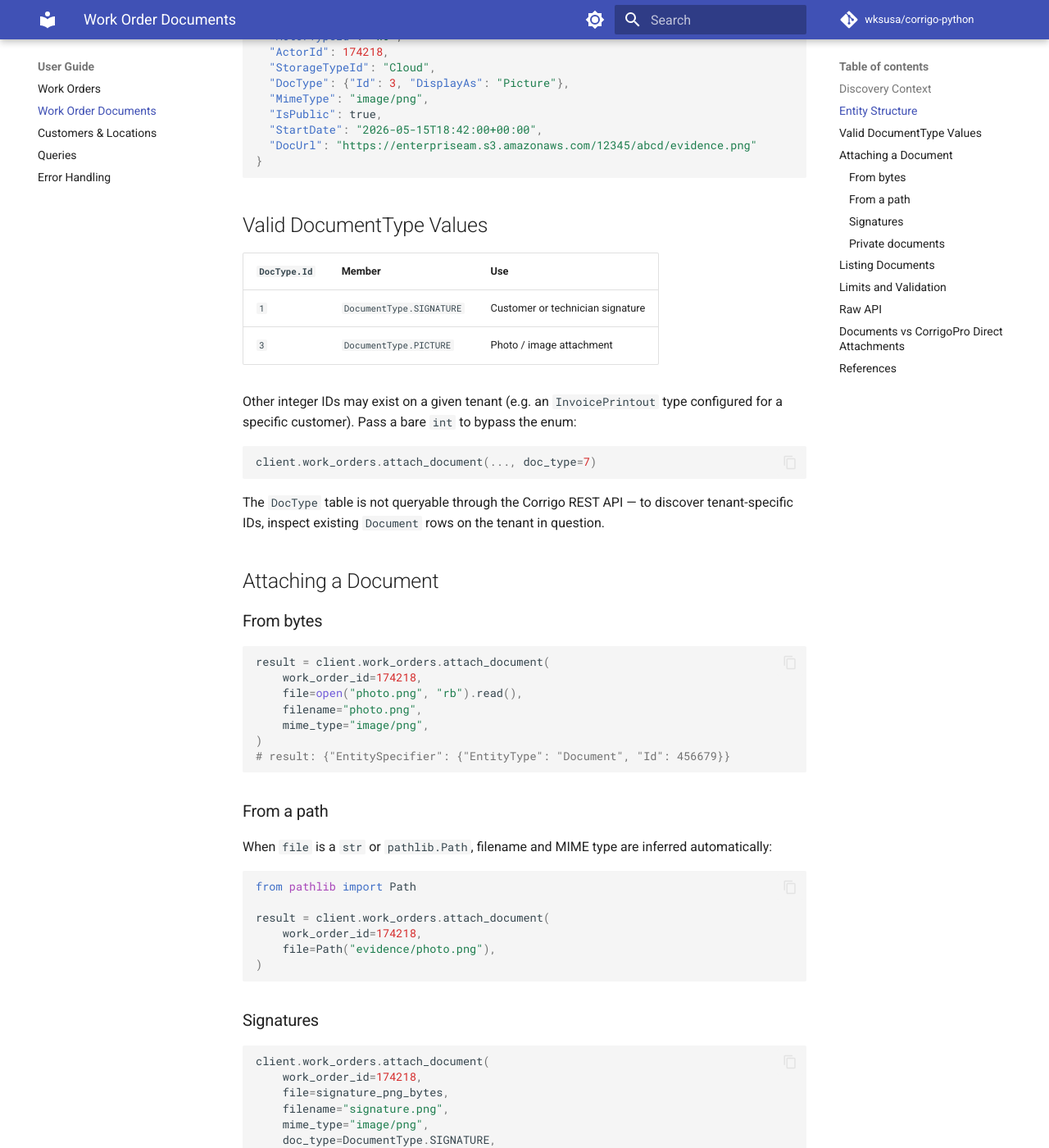
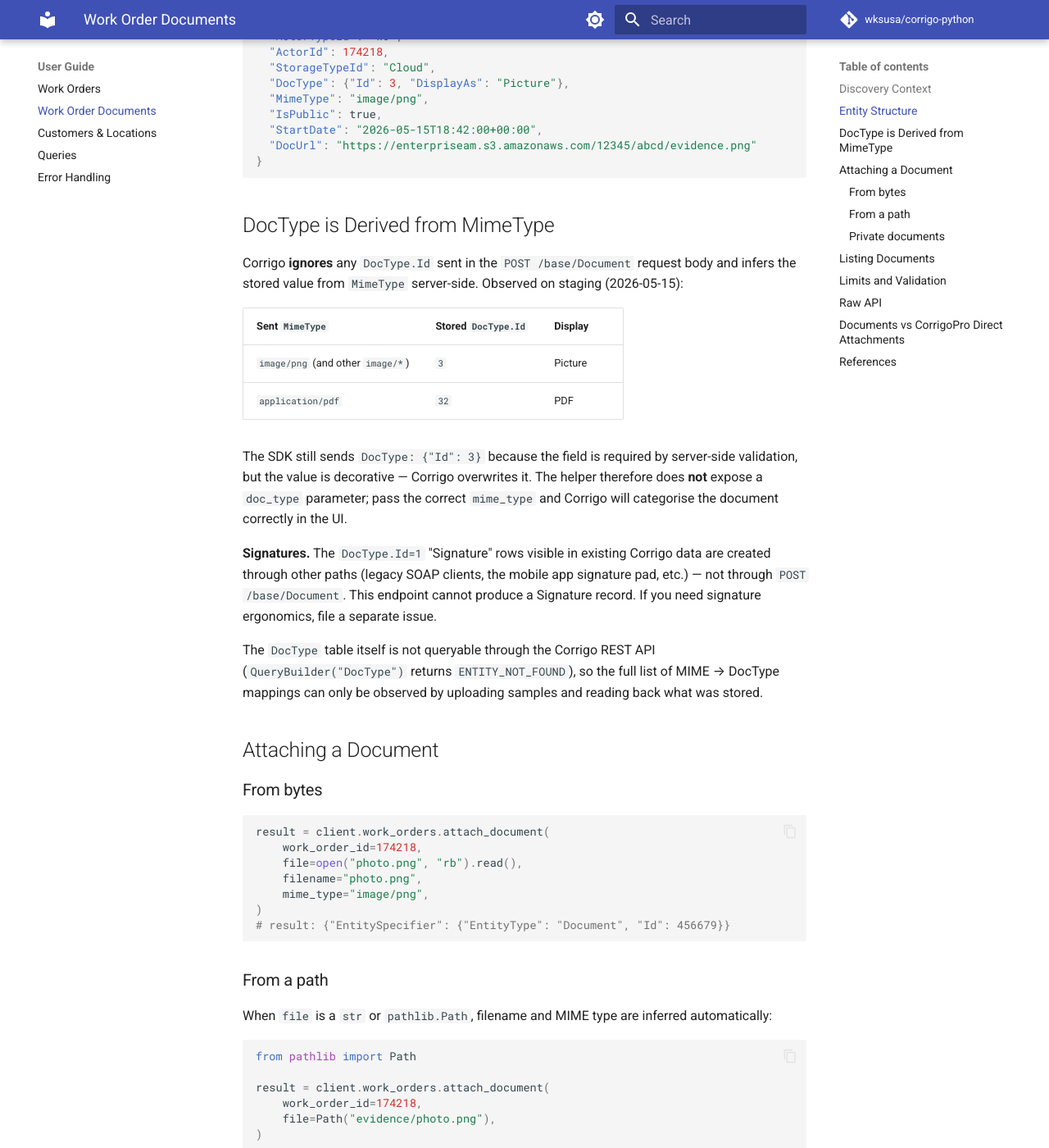
Before and after one commit to wksusa/corrigo-python, an MkDocs documentation site: the page built from docs/guide/work-order-documents.md, in a window 1280 px wide and 1400 px high, scrolled down 1227 px. Shown: the whole window at 82% size. Built offline with MkDocs 1.6.1 and Material for MkDocs 9.7.7, drawn with Linux system fonts in a browser that asks for light colours; comment, search, counter and statistics services are not loaded; some of the changed text lies outside the part shown.

Commit message:
refactor(work-orders): drop doc_type param; Corrigo derives DocType from MimeType
Staging smoke test (Documents 456682-456684 on WO 168315) confirmed that
Corrigo's POST /base/Document endpoint ignores the DocType.Id we send
and derives the stored value from MimeType server-side:

    sent DocType=1, mime=image/png       -> stored DocType=3  (Picture)
    sent DocType=1, mime=application/pdf -> stored DocType=32 (PDF)
    sent DocType=3, mime=application/pdf -> stored DocType=32 (PDF)

The DocumentType enum and doc_type parameter were therefore misleading —
a caller writing doc_type=DocumentType.SIGNATURE would reasonably expect
a Signature record and silently get a Picture instead. The DocType.Id=1
"Signature" rows visible in existing data are created through other
paths (legacy SOAP, mobile app signature pad), not through this
endpoint.

Changes:
- Drop DocumentType from corrigo.models.enums.
- Drop the doc_type kwarg from attach_document. The DocType field is
  still required by server-side validation, so the helper hardcodes
  {Id: 3} as a placeholder.
- Drop the two doc_type tests; the rest still cover the cleaned surface.
- Replace the "Valid DocumentType Values" section in the guide with a
  "DocType is Derived from MimeType" section documenting the observed
  inference (image/png → 3, application/pdf → 32) and noting that this
  endpoint cannot produce Signature records.

Smoke test re-run after cleanup: PASS — Documents 456685 + 456686 on
staging WO 168133, both retrievable via list_documents, DocUrl HEAD 200.

````diff
--- a/docs/guide/work-order-documents.md
+++ b/docs/guide/work-order-documents.md
@@ -44,24 +44,33 @@ The working envelope embeds the file as base64 in the JSON body and includes
 }
 ```
 
-## Valid DocumentType Values
+## DocType is Derived from MimeType
 
-| `DocType.Id` | Member | Use |
+Corrigo **ignores** any `DocType.Id` sent in the `POST /base/Document`
+request body and infers the stored value from `MimeType` server-side.
+Observed on staging (2026-05-15):
+
+| Sent `MimeType` | Stored `DocType.Id` | Display |
 |---|---|---|
-| `1` | `DocumentType.SIGNATURE` | Customer or technician signature |
-| `3` | `DocumentType.PICTURE` | Photo / image attachment |
+| `image/png` (and other `image/*`) | `3` | Picture |
+| `application/pdf` | `32` | PDF |
 
-Other integer IDs may exist on a given tenant (e.g. an `InvoicePrintout`
-type configured for a specific customer). Pass a bare `int` to bypass the
-enum:
+The SDK still sends `DocType: {"Id": 3}` because the field is required by
+server-side validation, but the value is decorative — Corrigo overwrites
+it. The helper therefore does **not** expose a `doc_type` parameter; pass
+the correct `mime_type` and Corrigo will categorise the document
+correctly in the UI.
 
-```python
-client.work_orders.attach_document(..., doc_type=7)
-```
+**Signatures.** The `DocType.Id=1` "Signature" rows visible in existing
+Corrigo data are created through other paths (legacy SOAP clients, the
+mobile app signature pad, etc.) — not through `POST /base/Document`. This
+endpoint cannot produce a Signature record. If you need signature
+ergonomics, file a separate issue.
 
-The `DocType` table is not queryable through the Corrigo REST API — to
-discover tenant-specific IDs, inspect existing `Document` rows on the
-tenant in question.
+The `DocType` table itself is not queryable through the Corrigo REST API
+(`QueryBuilder("DocType")` returns `ENTITY_NOT_FOUND`), so the full list
+of MIME → DocType mappings can only be observed by uploading samples and
+reading back what was stored.
 
 ## Attaching a Document
 
@@ -88,18 +97,6 @@ from pathlib import Path
 result = client.work_orders.attach_document(
     work_order_id=174218,
     file=Path("evidence/photo.png"),
-)
-```
-
-### Signatures
-
-```python
-client.work_orders.attach_document(
-    work_order_id=174218,
-    file=signature_png_bytes,
-    filename="signature.png",
-    mime_type="image/png",
-    doc_type=DocumentType.SIGNATURE,
 )
 ```
 
@@ -144,8 +141,8 @@ content = httpx.get(docs[0]["DocUrl"]).content
 - **MIME type:** required, either explicit via `mime_type=` or inferred
   from the filename via `mimetypes.guess_type`. An unguessable filename
   raises `ValueError` rather than silently defaulting to
-  `application/octet-stream` — the wrong MIME shows up in the Corrigo UI
-  and is worse than failing loudly.
+  `application/octet-stream` — Corrigo derives `DocType` from this value
+  and a wrong MIME also miscategorises the document in the UI.
 - **Filename:** required when `file` is `bytes`; derived from `Path.name`
   when `file` is a path. Always surfaces in the Corrigo UI as the
   document's name.
@@ -162,7 +159,7 @@ Content-Type: application/json
     "ActorTypeId": "WO",
     "ActorId": 174218,
     "StorageTypeId": "Cloud",
-    "DocType": {"Id": 3},
+    "DocType": {"Id": 3},        // required but ignored — Corrigo derives DocType from MimeType
     "MimeType": "image/png",
     "IsPublic": true,
     "StartDate": "2026-05-15T18:42:00+00:00",
````
Also changed, not shown: CHANGELOG.md (+13 -12 lines), 3 other files.
